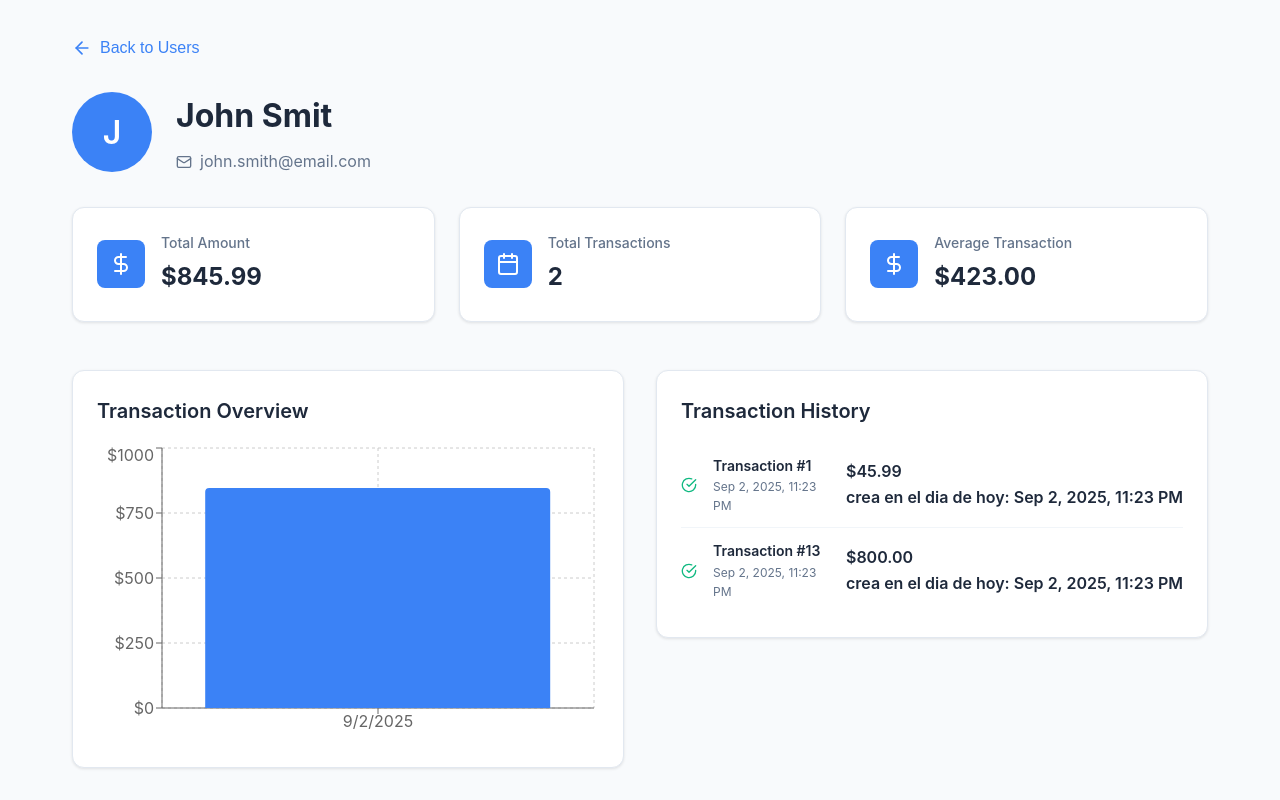
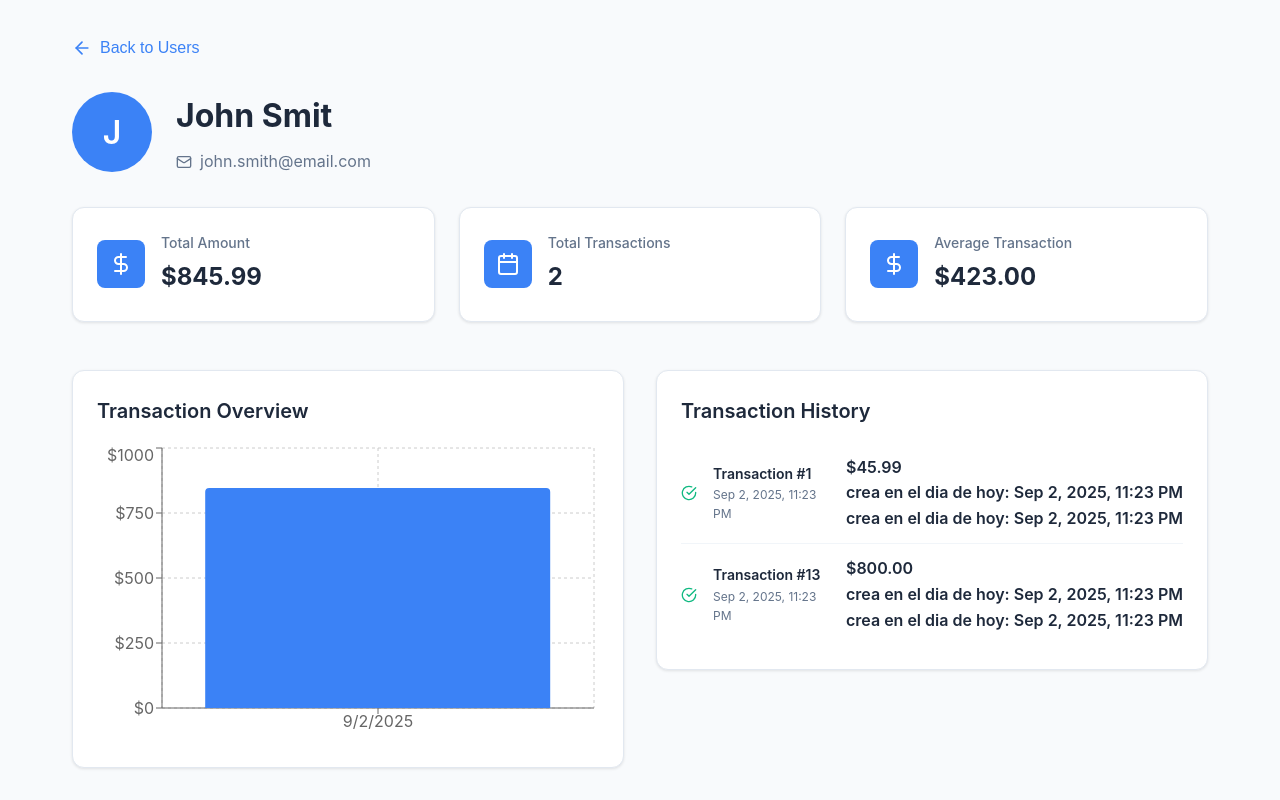
Before and after one commit to mio92/pagos-en-linea, a React (Create React App) app: page / in a window 1280 px wide. Both pictures are taken after a click on the element 253 px from the left and 863 px from the top of the page. Shown: the part 2-802 px from the top of the page. Built offline with nearby package versions, Linux system fonts and the light colour scheme.

Commit message:
Prueba 31

```diff
--- a/src/components/TransactionList.tsx
+++ b/src/components/TransactionList.tsx
@@ -43,6 +43,7 @@ const TransactionList: React.FC<TransactionListProps> = ({ transactions }) => {
             <div className="transaction-amount">
               {formatCurrency(transaction.amount)}
               <p>crea en el dia de hoy: {formatDate(transaction.created_at)}</p>
+              <p>crea en el dia de hoy: {formatDate(transaction.created_at)}</p>
             </div>
           </div>
         ))}
```
